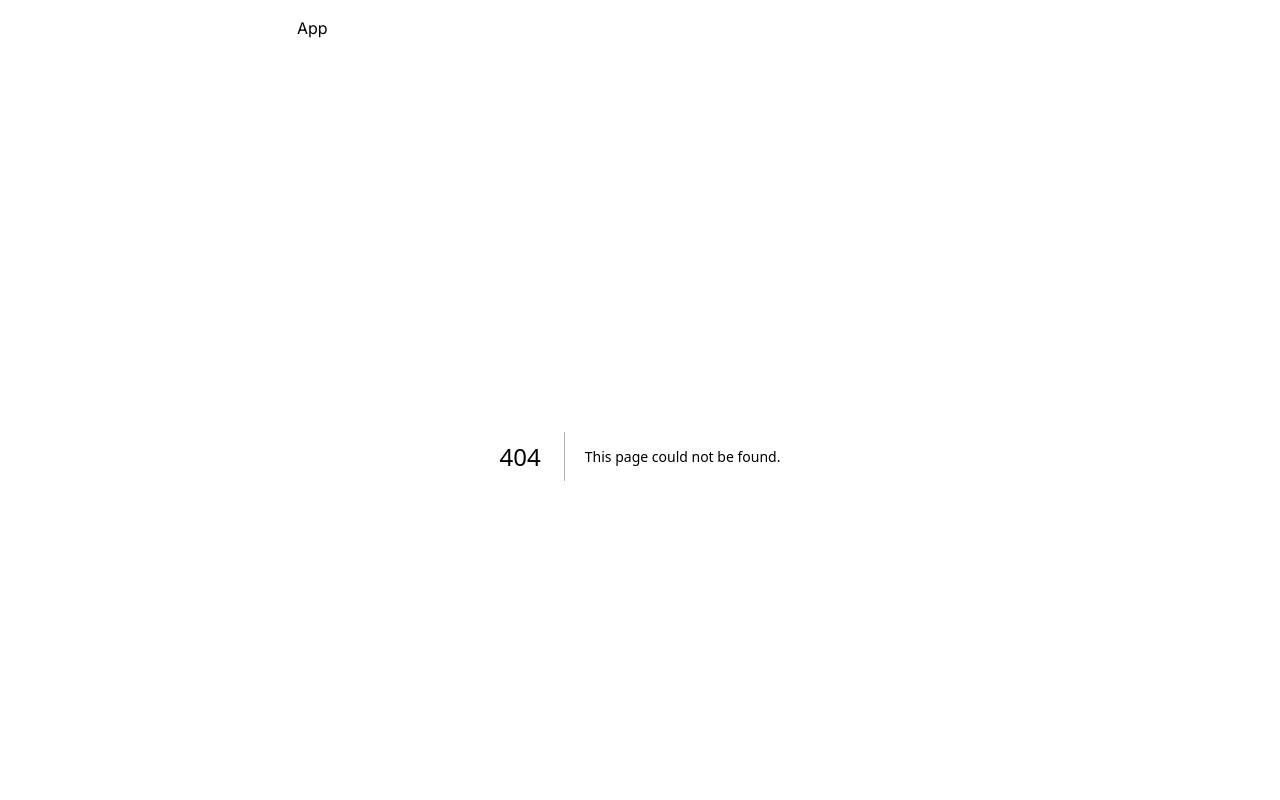
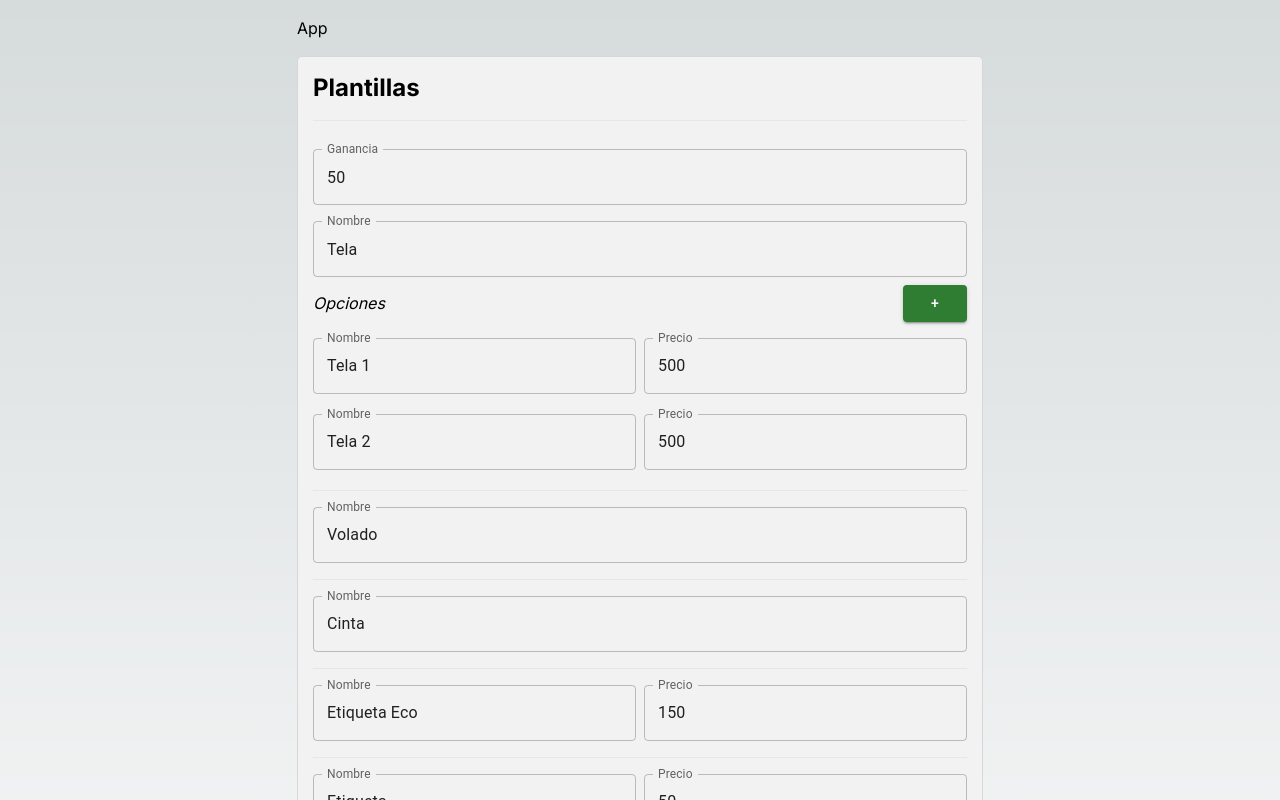
Before and after one commit to DamianBarzola/costos-app, a Next.js app: page /templates in a window 1280 px wide. Before the commit this address had no page. Shown: the top 800 px of the page. Built offline with nearby package versions, Linux system fonts and the light colour scheme.

Commit message:
add template page

```diff
--- a/src/app/page.js
+++ b/src/app/page.js
@@ -192,10 +192,13 @@ function RowField({ rowData, handleSelect, handleChange }) {
 }
 
 export default function Home() {
+  const [isLoading, setIsLoading] = useState(false);
   const [data, setData] = useState([]);
+
   const [info, setInfo] = useState({ name: "", description: "" });
   const revenue = useRef(DATA.revenue);
-  useEffect(() => {
+
+  const initializeData = () => {
     let mappedSubtotal = DATA.items.map((item) => {
       if (item.type === ELEMENT_TYPES.SELECT) {
         item.subtotal = 0;
@@ -213,6 +216,12 @@ export default function Home() {
     });
 
     setData(mappedSubtotal);
+    setIsLoading(false);
+  };
+
+  useEffect(() => {
+    setIsLoading(true);
+    initializeData();
   }, []);
 
   const handleSelect = (e, index) => {
@@ -283,9 +292,13 @@ export default function Home() {
         ])
       );
     }
+    initializeData();
+    setInfo({ name: "", description: "" });
     toast.success("Producto guardado con exito");
   };
-
+  if (isLoading) {
+    return <div>Loading...</div>;
+  }
   return (
     <Box
       component="form"
--- a/src/app/pricelist/page.js
+++ b/src/app/pricelist/page.js
@@ -88,8 +88,7 @@ const PriceList = () => {
                 onClick={() => handleSelectProduct(item)}
               >
                 <span className="truncate" style={{ width: "inherit" }}>
-                  {item.name +
-                    " aaaaaaaaaaaaaaaaaaaaaaaaaaaaaaaaaaaaaaaaaaaaaaa"}
+                  {item.name}
                 </span>
                 <span style={{ width: "100px" }}>
                   {"$ " + (item.total ?? "-")}
--- /dev/null
+++ b/src/app/templates/page.js
@@ -0,0 +1,263 @@
+"use client";
+import { ELEMENT_TYPES } from "@/consts";
+import { Box, Button, TextField } from "@mui/material";
+import React, { useEffect, useState } from "react";
+
+let DATA = {
+  revenue: 50,
+  items: [
+    {
+      id: 1,
+      label: "Tela",
+      type: ELEMENT_TYPES.SELECT,
+      options: [
+        { id: 1, label: "Tela 1", price: 500 },
+        { id: 2, label: "Tela 2", price: 500 },
+      ],
+    },
+    {
+      id: 2,
+      label: "Volado",
+      type: ELEMENT_TYPES.PRICE,
+    },
+    {
+      id: 3,
+      label: "Cinta",
+      type: ELEMENT_TYPES.PRICE,
+    },
+    {
+      id: 4,
+      label: "Etiqueta Eco",
+      type: ELEMENT_TYPES.QUANTITY,
+      price: 150,
+    },
+    {
+      id: 5,
+      label: "Etiqueta",
+      type: ELEMENT_TYPES.QUANTITY,
+      price: 50,
+    },
+    {
+      id: 6,
+      label: "Hilos",
+      type: ELEMENT_TYPES.PRICE,
+    },
+    {
+      id: 7,
+      label: "Mano de obra",
+      type: ELEMENT_TYPES.QUANTITY,
+      price: 1800,
+    },
+    {
+      id: 8,
+      label: "Bolsa",
+      type: ELEMENT_TYPES.QUANTITY,
+      price: 50,
+    },
+  ],
+};
+const Templates = () => {
+  const [template, setTemplate] = useState(
+    DATA
+    // localStorage.getItem("templates")
+    //   ? JSON.parse(localStorage.getItem("templates"))?.[0]
+    //   : { revenue: 0, items: [] }
+  );
+  const [templates, setTemplates] = useState(
+    localStorage.getItem("templates")
+      ? JSON.parse(localStorage.getItem("templates"))
+      : []
+  );
+  const handleChangeRevenue = (e) => {
+    setTemplate({ ...template, revenue: e.target.value });
+  };
+
+  const handleSelectInput = (e, itemIndex) => {
+    const value = e.target.value;
+    let _templateItems = template.items;
+    _templateItems[itemIndex].label = value;
+    setTemplate({ ...template, items: _templateItems });
+  };
+  const handleSelectOption = (e, itemIndex, optionIndex) => {
+    const value = e.target.value;
+    const name = e.target.name;
+    let _templateItems = [...template.items];
+    _templateItems[itemIndex].options[optionIndex][name] = value;
+    setTemplate({ ...template, items: _templateItems });
+  };
+  const handleSelectAddOption = (itemIndex) => {
+    let _templateItems = [...template.items];
+    _templateItems[itemIndex].options.push({
+      id: _templateItems[itemIndex].options.length + 1,
+      label: "",
+      price: null,
+    });
+    setTemplate({ ...template, items: _templateItems });
+  };
+
+  const handleQuantityInput = (e, itemIndex) => {
+    const value = e.target.value;
+    const name = e.target.name;
+    let _templateItems = [...template.items];
+    _templateItems[itemIndex][name] = value;
+    setTemplate({ ...template, items: _templateItems });
+  };
+
+  const handlePriceInput = (e, itemIndex) => {
+    const value = e.target.value;
+    const name = e.target.name;
+    let _templateItems = [...template.items];
+    _templateItems[itemIndex][name] = value;
+    setTemplate({ ...template, items: _templateItems });
+  };
+  const handleSaveTemplate = () => {
+    localStorage.setItem("templates", JSON.stringify([...templates, template]));
+    setTemplates([...templates, template]);
+  };
+  return (
+    <Box
+      component="form"
+      noValidate
+      autoComplete="off"
+      sx={{
+        display: "flex",
+        flexDirection: "column",
+        gap: 2,
+        width: "100%",
+        margin: "0 auto",
+        background: "#f2f2f2",
+        padding: "15px",
+        borderRadius: "5px",
+        border: "1px solid #d7d7d7",
+      }}
+    >
+      <h1 className="text-2xl">
+        <b> Plantillas</b>
+      </h1>
+      <hr className="mb-3" />
+      <div>
+        <TextField
+          id="outlined-multiline-flexible"
+          label="Ganancia"
+          type="number"
+          value={template.revenue}
+          onChange={handleChangeRevenue}
+          fullWidth
+        />
+      </div>
+      {template?.items?.map((item, index) => {
+        if (item.type === ELEMENT_TYPES.SELECT) {
+          return (
+            <div key={item.id}>
+              <TextField
+                id="outlined-multiline-flexible"
+                label="Nombre"
+                value={item.label}
+                onChange={(e) => handleSelectInput(e, index)}
+                fullWidth
+              />
+              <div>
+                <div className=" flex justify-between items-center mt-2 mb-4">
+                  <i>Opciones</i>
+                  <Button
+                    variant="contained"
+                    color="success"
+                    onClick={() => handleSelectAddOption(index)}
+                  >
+                    +
+                  </Button>
+                </div>{" "}
+                {item?.length === 0 ? (
+                  <div className="text-center">No hay opciones</div>
+                ) : (
+                  item.options?.map((option, optionIndex) => {
+                    return (
+                      <div
+                        className="flex justify-between gap-x-2 mb-5"
+                        key={option.id}
+                      >
+                        <TextField
+                          id="outlined-multiline-flexible"
+                          label="Nombre"
+                          name="label"
+                          value={option.label}
+                          onChange={(e) =>
+                            handleSelectOption(e, index, optionIndex)
+                          }
+                          fullWidth
+                        />
+                        <TextField
+                          id="outlined-multiline-flexible"
+                          type="number"
+                          name="price"
+                          label="Precio"
+                          value={option.price}
+                          onChange={(e) =>
+                            handleSelectOption(e, index, optionIndex)
+                          }
+                          fullWidth
+                        />
+                      </div>
+                    );
+                  })
+                )}
+              </div>
+              <hr />
+            </div>
+          );
+        }
+        if (item.type === ELEMENT_TYPES.QUANTITY) {
+          return (
+            <>
+              <div className="flex justify-between gap-x-2" key={item.id}>
+                <TextField
+                  id="outlined-multiline-flexible"
+                  label="Nombre"
+                  name="label"
+                  value={item.label}
+                  onChange={(e) => handleQuantityInput(e, index)}
+                  fullWidth
+                />
+                <TextField
+                  id="outlined-multiline-flexible"
+                  label="Precio"
+                  type="number"
+                  name="price"
+                  value={item.price}
+                  onChange={(e) => handleQuantityInput(e, index)}
+                  fullWidth
+                />
+              </div>
+              <hr />
+            </>
+          );
+        }
+        if (item.type === ELEMENT_TYPES.PRICE) {
+          return (
+            <>
+              <div className="flex justify-between gap-x-2" key={item.id}>
+                <TextField
+                  id="outlined-multiline-flexible"
+                  label="Nombre"
+                  value={item.label}
+                  name="label"
+                  onChange={(e) => handlePriceInput(e, index)}
+                  fullWidth
+                />
+              </div>
+              <hr />
+            </>
+          );
+        }
+      })}
+
+      <div className="text-center">
+        <Button variant="contained" onClick={handleSaveTemplate}>
+          Guardar
+        </Button>
+      </div>
+    </Box>
+  );
+};
+
+export default Templates;
--- a/src/components/Navigator.jsx
+++ b/src/components/Navigator.jsx
@@ -24,18 +24,18 @@ export const Navigator = () => {
           setValue(newValue);
         }}
       >
-        {/* <Link href="/templates">
+        <Link href="/templates">
           <BottomNavigationAction label="Plantillas" icon={<List />} />
-        </Link> */}
+        </Link>
         <Link href="/">
           <BottomNavigationAction label="Nuevo" icon={<Add />} />
         </Link>
         <Link href="/pricelist">
           <BottomNavigationAction label="Precios" icon={<ListAlt />} />
         </Link>
-        <Link href="/sales">
+        {/* <Link href="/sales">
           <BottomNavigationAction label="Ventas" icon={<Sell />} />
-        </Link>
+        </Link> */}
       </BottomNavigation>
     </Box>
   );
```
